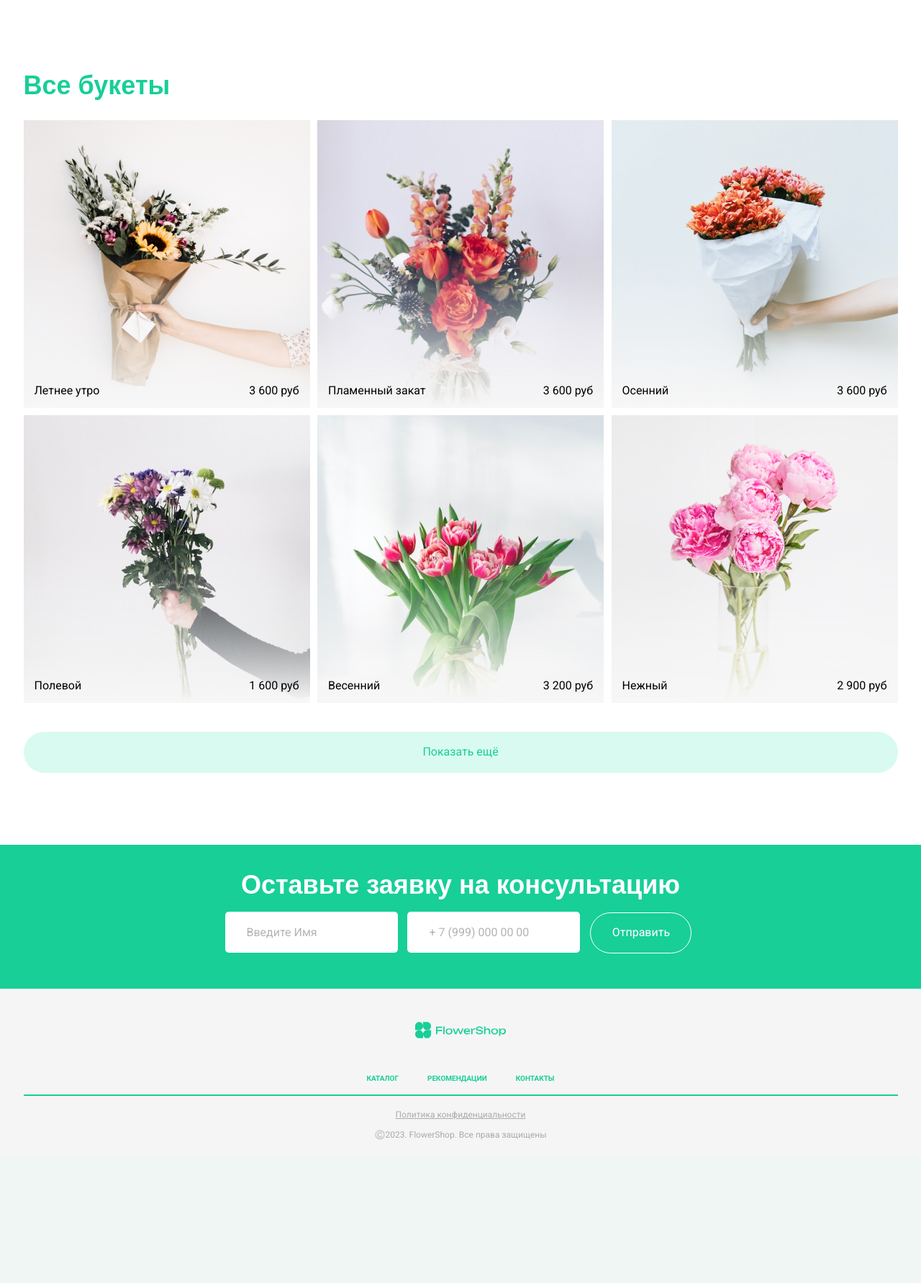
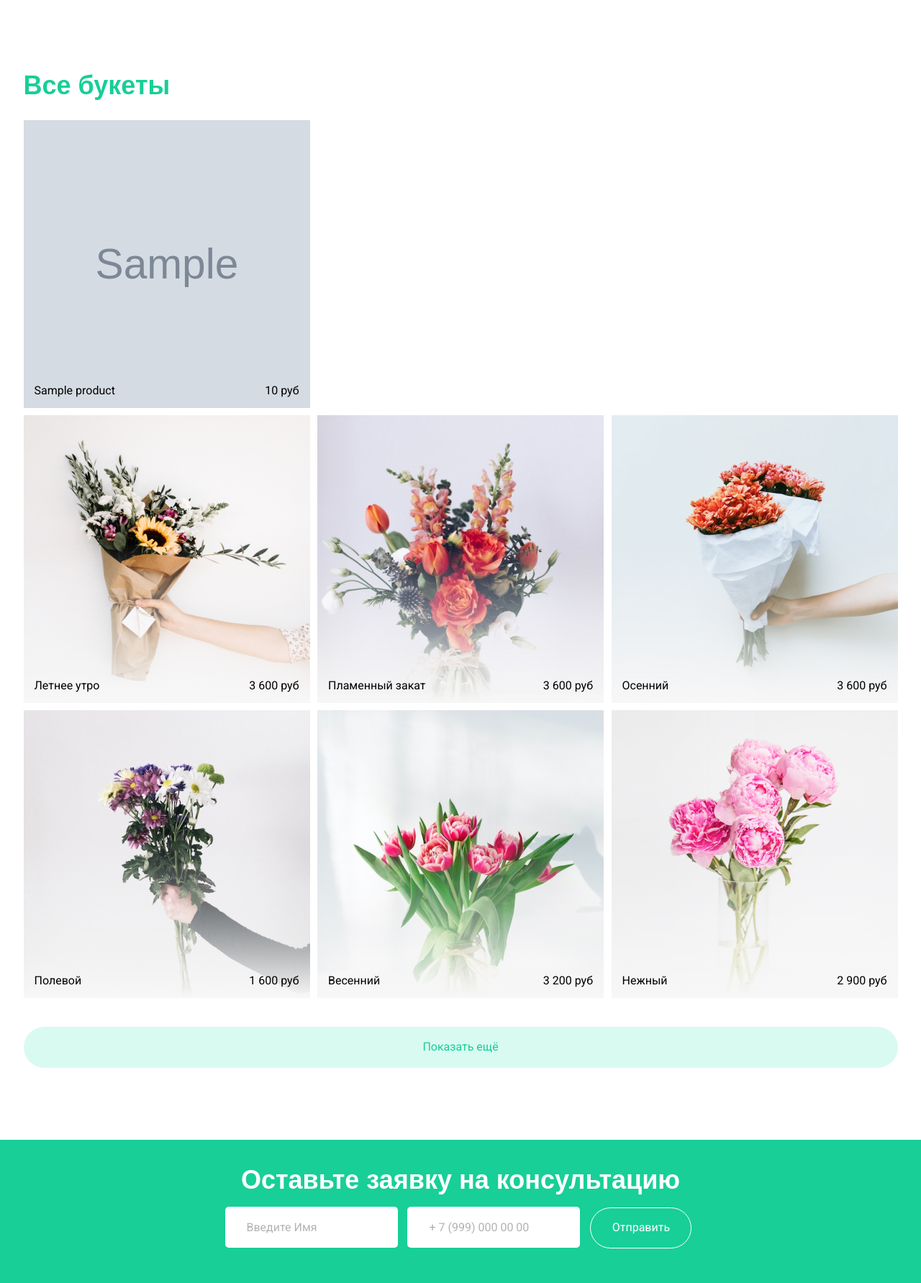
Before and after one commit to MelnikovEI/flowers-shop-site, a Django app: template shop/templates/catalog.html in a window 1280 px wide. Shown: the part 50-1833 px from the top of the page at 72% size. Before the commit the page ends 1634 px from the top, so only its background shows below. Run offline with Django 3.2, Linux system fonts and the light colour scheme; the template is opened without the code that fills it: most values are stand-ins (such as "Sample title", 1, 10 or a date in 2020); grey boxes marked "Sample" are stand-in pictures; some web fonts are replaced.

Commit message:
Serialize catalog.html

```diff
--- a/requirements.txt
+++ b/requirements.txt
@@ -4,3 +4,4 @@ environs[django]~=9.5.0
 pillow~=9.5.0
 phonenumbers==8.13.19
 django-phonenumber-field==7.1.0
+djangorestframework~=3.14.0
--- a/shop/static/css/main.css
+++ b/shop/static/css/main.css
@@ -25,7 +25,6 @@ a, button {
 input::placeholder {
 	color: rgba(0, 0, 0, .3);
 }
-
 
 .container {
 	max-width: 1215px;
--- a/shop/templates/catalog.html
+++ b/shop/templates/catalog.html
@@ -7,6 +7,17 @@
 			<div class="catalog">
 				<div class="title">Все букеты</div>
 				<div class="catalog__block">
+					<div class="recommended__elems ficb">
+						{% for product in products %}
+							<div class="recommended__block" style="background: url({{ product.image }}) no-repeat center bottom / cover">
+								<div class="recommended__block_elems ficb">
+									<span class="recommended__block_intro">{{ product.title }}</span>
+									<span class="recommended__block_price">{{ product.price }} руб</span>
+								</div>
+							</div>
+						{% endfor %}
+					</div>
+
 					<div class="recommended__elems ficb recommended__elems_first">
 						<div class="recommended__block recommended__block_first">
 							<div class="recommended__block_elems ficb">
@@ -26,9 +37,8 @@
 								<span class="recommended__block_price">3 600 руб</span>
 							</div>
 						</div>
+					</div>
 
-
-					</div>
 					<div class="recommended__elems ficb recommended__elems_sec">
 						<div class="recommended__block recommended__block_first">
 							<div class="recommended__block_elems ficb">
--- a/shop/views.py
+++ b/shop/views.py
@@ -1,4 +1,6 @@
 from django.shortcuts import render
+from shop.models import Product
+from shop.serializers import ProductSerializer
 
 
 def index(request):
@@ -10,7 +12,9 @@ def card(request):
 
 
 def catalog(request):
-    return render(request, template_name='catalog.html', context={})
+    products = Product.objects.all()
+    serializer = ProductSerializer(products, many=True)
+    return render(request, template_name='catalog.html', context={'products': serializer.data})
 
 
 def consultation(request):
```
Also changed, not shown: shop/serializers.py (added, +8 -0 lines).
